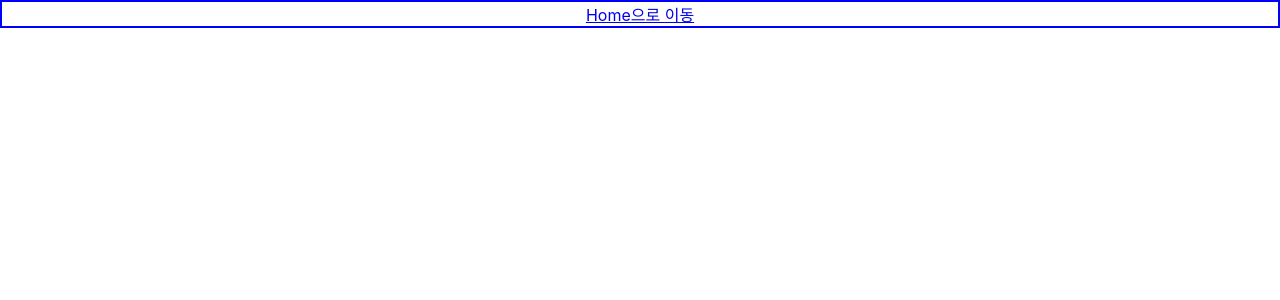
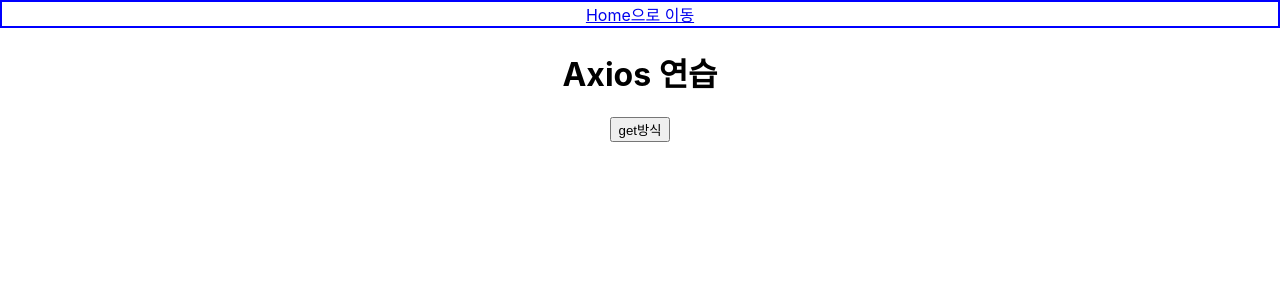
Before and after one commit to SYAN-01/cyciReact, a React (Create React App) app: page /ax1 in a window 1280 px wide. Before the commit this address had no page. Shown: the top 300 px of the page. Built offline with nearby package versions, Linux system fonts and the light colour scheme.

Commit message:
axios 사용 1교시"

```diff
--- a/package.json
+++ b/package.json
@@ -6,6 +6,7 @@
     "@testing-library/jest-dom": "^5.17.0",
     "@testing-library/react": "^13.4.0",
     "@testing-library/user-event": "^13.5.0",
+    "axios": "^1.7.8",
     "react": "^18.3.1",
     "react-dom": "^18.3.1",
     "react-router-dom": "^7.0.2",
--- a/src/App.js
+++ b/src/App.js
@@ -8,6 +8,8 @@
 
 import MyInp from './comp/my/myinput'
 import MyOup from './comp/my/myoutput'
+
+import Ax1 from './comp/ax/ax01'
 
 function App() {
   return (
@@ -24,6 +26,8 @@
 
           <Route path={"/myinp"} element={<MyInp />} />
           <Route path={"/myoup"} element={<MyOup />} />
+
+          <Route path={"/ax1"} element={<Ax1 />} />
         </Routes>
       </BrowserRouter>
     </div>
@@ -49,9 +53,12 @@
       <Link to="/inp1">데이터 입력</Link><br/>
       <Link to="/oup1">데이터 출력</Link><br/>
 
-      <h4>회원가입</h4>
+      <h4>회원가입(과제)</h4>
       <Link to="/myinp">데이터 입력</Link><br/>
       <Link to="/myoup">데이터 출력</Link><br/>
+
+      <h4>axios</h4>
+      <Link to="/ax1">axois 사용</Link><br/>
     </div>
   )
 }
--- /dev/null
+++ b/src/comp/ax/ax01.js
@@ -0,0 +1,32 @@
+import axios from 'axios'
+import { useState } from 'react';
+
+export default function Ax1() {
+
+    const [지역, 변경지역] = useState([]);
+
+    function axios01() {
+        console.log('==== axios get 방식'); //키보드 이슈 심각하다.
+
+
+        axios.get('http://localhost:8080/api/area/list')
+        .then(res => {
+            console.log(res);
+            if(res.data.code === '200') {
+                변경지역(res.data.data);
+            }
+        })
+
+        // Promise 라는 JavaScript 기능하고 비슷.
+        // ES 6 문법.
+        //
+    }
+
+    return (
+        <div>
+            <h1>Axios 연습</h1>
+            <input type='button' onClick={axios01} value='get방식' />
+
+        </div>
+    )
+}
```
Also changed, not shown: 1 other file (tests, documents, lock files or other folders).
